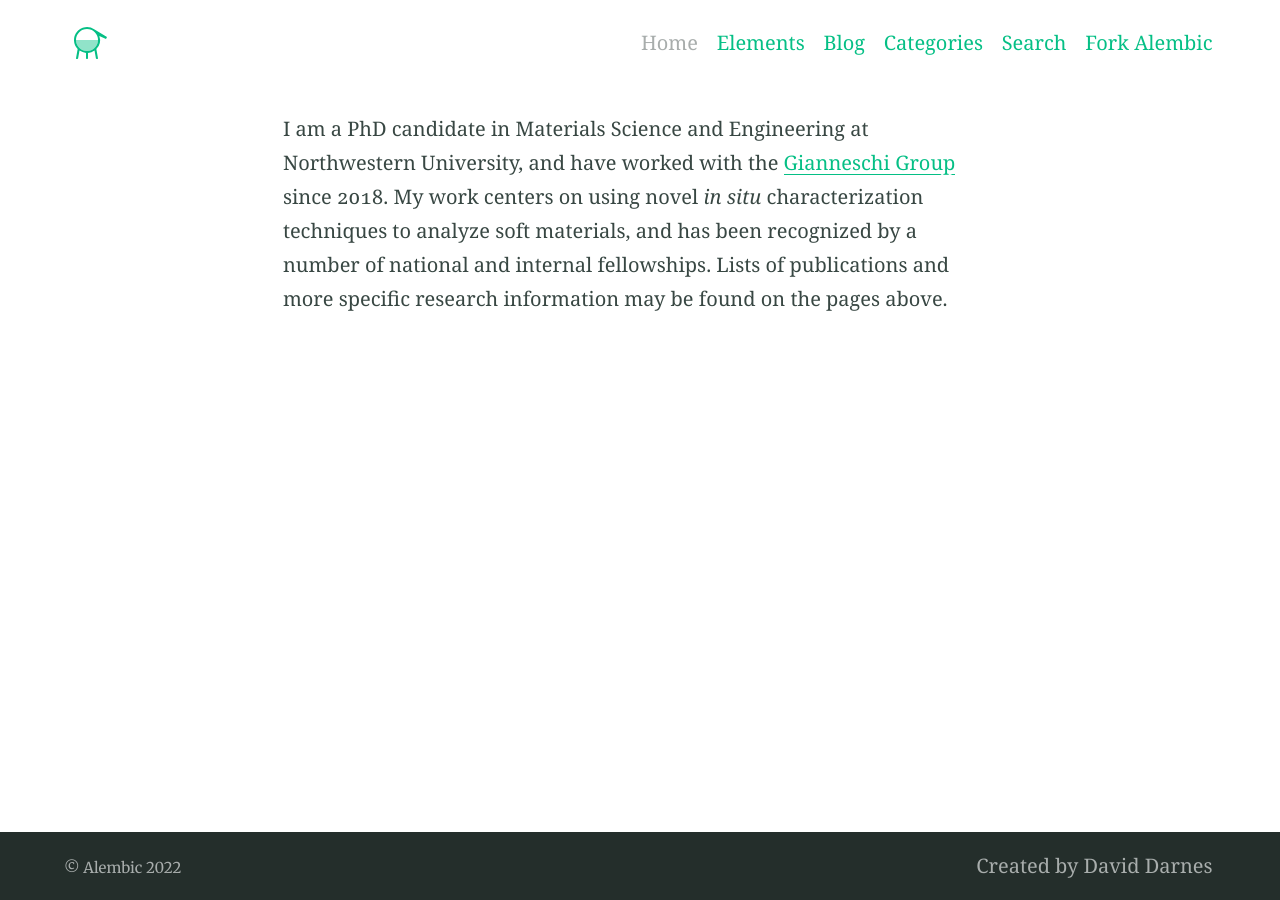
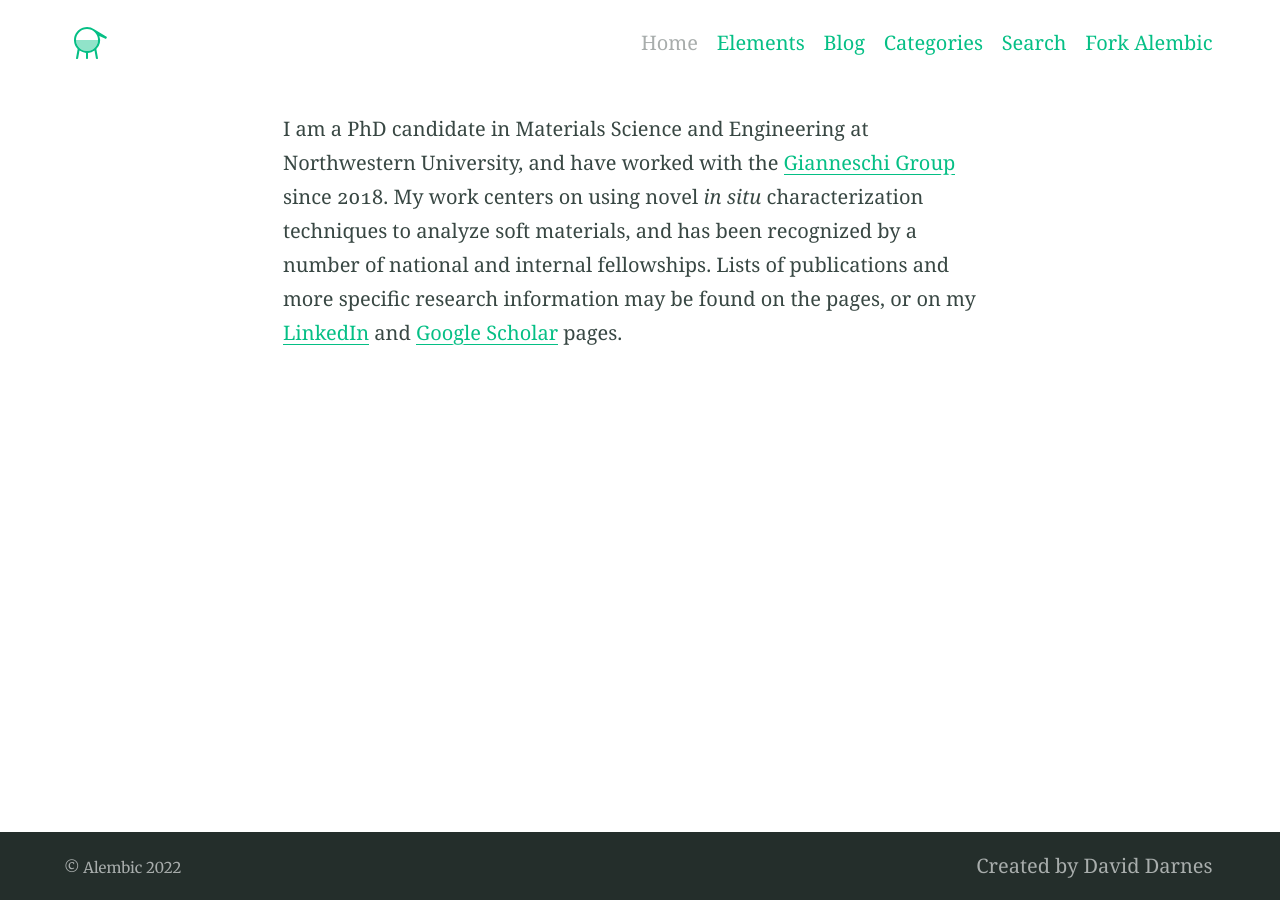
Before and after one commit to vratsanos/vratsanos.github.io, a Jekyll site: the page built from index.md, in a window 1280 px wide. Built offline with Jekyll 4.4.1, drawn with Linux system fonts in a browser that asks for light colours.

```diff
--- a/index.md
+++ b/index.md
@@ -3,10 +3,10 @@ title: About Alembic
 feature_text: |
   ## Maria Vratsanos
  Exploring structure-property relationships in soft matter
-feature_image: "/assets/default-social-image.png"
+feature_image: "/uploads/cover-pic.jpg"
 excerpt: "Personal website for Maria Vratsanos"
 ---
 
-I am a PhD candidate in Materials Science and Engineering at Northwestern University, and have worked with the [Gianneschi Group](https://sites.northwestern.edu/gianneschigroup/) since 2018. My work centers on using novel _in situ_ characterization techniques to analyze soft materials, and has been recognized by a number of national and internal fellowships. Lists of publications and more specific research information may be found on the pages above.
+I am a PhD candidate in Materials Science and Engineering at Northwestern University, and have worked with the [Gianneschi Group](https://sites.northwestern.edu/gianneschigroup/) since 2018. My work centers on using novel _in situ_ characterization techniques to analyze soft materials, and has been recognized by a number of national and internal fellowships. Lists of publications and more specific research information may be found on the pages, or on my [LinkedIn](https://www.linkedin.com/in/maria-vratsanos-7b9409a5/) and [Google Scholar](https://scholar.google.com/citations?hl=en&user=izAX6GoAAAAJ&view_op=list_works&authuser=2&sortby=pubdate) pages.
 
 <!-- {% include button.html text="Fork it" icon="github" link="https://github.com/daviddarnes/alembic" color="#0366d6" %} {% include button.html text="Buy me a coffee ☕️" link="https://buymeacoffee.com/daviddarnes#support" color="#f68140" %} {% include button.html text="Tweet it" icon="twitter" link="https://twitter.com/intent/tweet/?url=https://alembic.darn.es&text=Alembic%20-%20A%20Jekyll%20boilerplate%20theme&via=DavidDarnes" color="#0d94e7" %} {% include button.html text="Install Alembic ⚗️" link="https://github.com/daviddarnes/alembic#installation" %} -->
```
Also changed, not shown: Publications.md (added, +2 -0 lines), uploads/cover-pic.jpg (renamed from assets/cover_pic.jpg), uploads/images_medium_nn2c00199_0008.gif (added).
